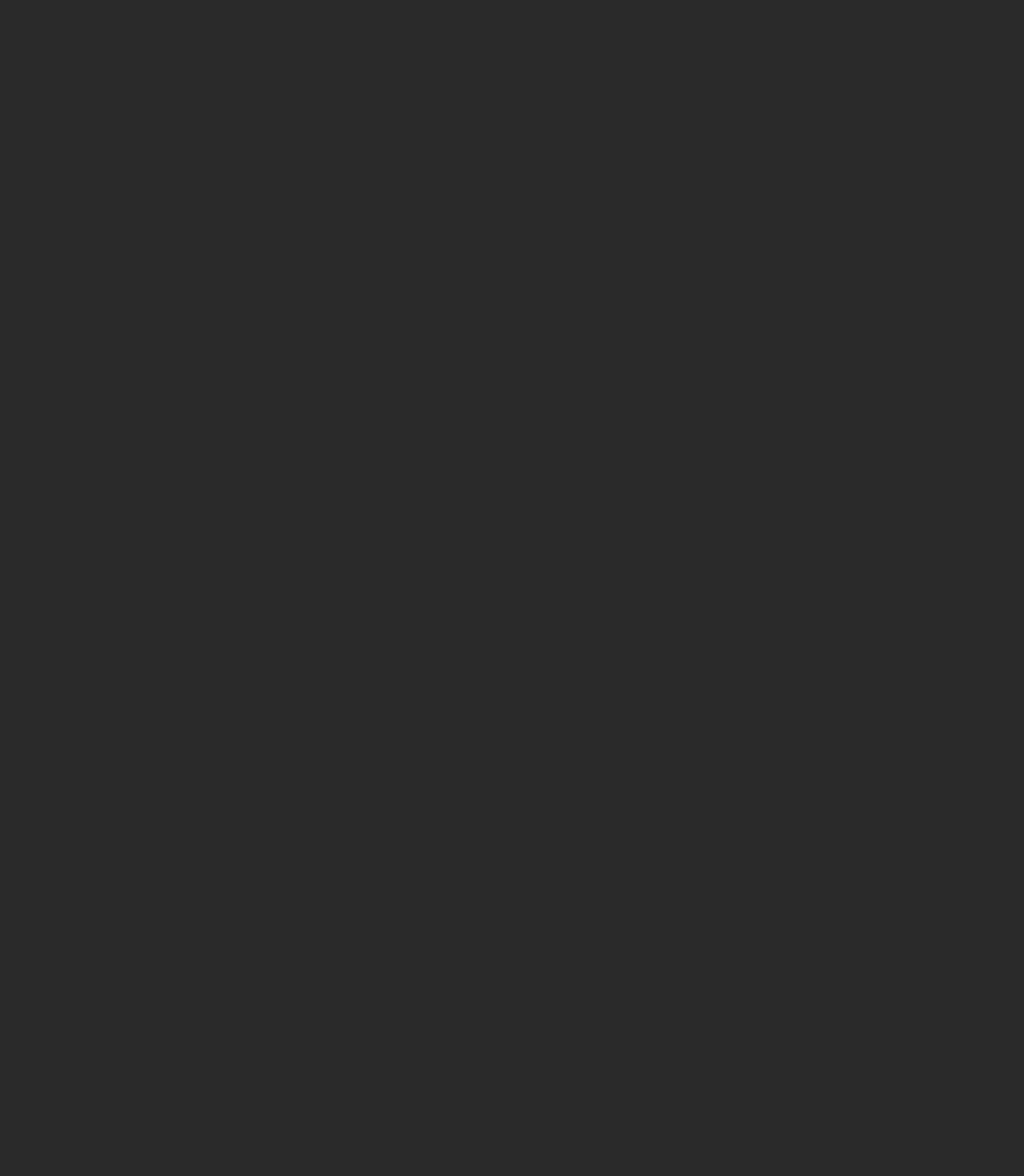
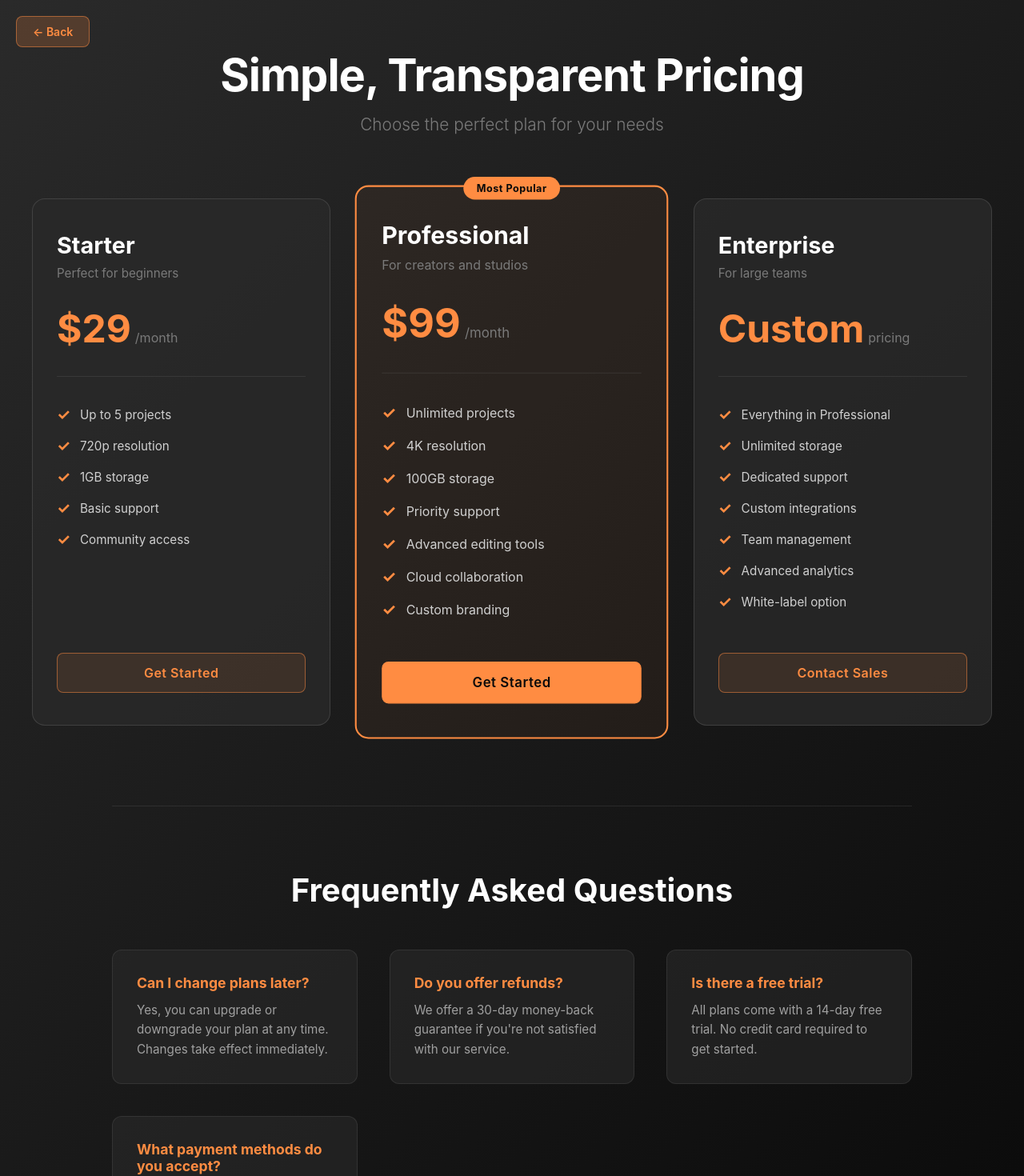
Before and after one commit to RCarScar/Screenshow-Website, a React (Vite) app in the folder screenshowsite/: page /pricing in a window 1280 px wide. Before the commit this address had no page. Shown: the top 1470 px of the page at 80% size. Before the commit the page ends 800 px from the top, so only its background shows below. Built offline with nearby package versions, Linux system fonts and the light colour scheme.

Commit message:
Imbetween Page

```diff
--- a/screenshowsite/src/App.jsx
+++ b/screenshowsite/src/App.jsx
@@ -2,11 +2,13 @@ import { useState, useEffect, useRef } from 'react';
 import { Routes, Route, Link } from 'react-router-dom';
 import './App.css';
 import Payment from './Payment';
+import Pricing from './Pricing';
 
 function App() {
   return (
     <Routes>
       <Route path="/" element={<HomePage />} />
+      <Route path="/pricing" element={<Pricing />} />
       <Route path="/payment" element={<Payment />} />
     </Routes>
   );
@@ -59,7 +61,7 @@ function HomePage() {
             <a href="#features">Features</a>
             <a href="#showcase">Showcase</a>
             <a href="#contact">Contact</a>
-            <Link to="/payment" className="nav-link">Pricing</Link>
+            <Link to="/pricing" className="nav-link">Pricing</Link>
           </div>
         </div>
       </nav>
--- /dev/null
+++ b/screenshowsite/src/Pricing.css
@@ -0,0 +1,289 @@
+/* Pricing Page Styling */
+
+.pricing-container {
+  min-height: 100vh;
+  background: linear-gradient(135deg, #2a2a2a 0%, #0a0a0a 100%);
+  padding: 60px 40px;
+  position: relative;
+  overflow: hidden;
+}
+
+.pricing-back {
+  position: fixed;
+  top: 20px;
+  left: 20px;
+  z-index: 100;
+  padding: 10px 20px;
+  background: rgba(255, 140, 66, 0.2);
+  border: 1px solid rgba(255, 140, 66, 0.5);
+  border-radius: 8px;
+  color: #ff8c42;
+  font-size: 14px;
+  font-weight: 600;
+  transition: all 0.3s ease;
+  display: flex;
+  align-items: center;
+  gap: 8px;
+  cursor: pointer;
+  font-family: inherit;
+}
+
+.pricing-back:hover {
+  background: rgba(255, 140, 66, 0.3);
+  border-color: #ff8c42;
+  transform: translateX(-4px);
+}
+
+/* Header */
+.pricing-header {
+  text-align: center;
+  margin-bottom: 80px;
+  animation: fadeIn 0.8s ease;
+}
+
+.pricing-header h1 {
+  font-size: 3.5rem;
+  color: #ffffff;
+  margin-bottom: 15px;
+  font-weight: 700;
+  letter-spacing: -1px;
+}
+
+.pricing-header p {
+  font-size: 1.3rem;
+  color: #7a7a7a;
+  font-weight: 300;
+}
+
+/* Pricing Cards Grid */
+.pricing-cards {
+  display: grid;
+  grid-template-columns: repeat(auto-fit, minmax(320px, 1fr));
+  gap: 40px;
+  max-width: 1200px;
+  margin: 0 auto 100px;
+}
+
+/* Individual Pricing Card */
+.pricing-card {
+  background: rgba(42, 42, 42, 0.8);
+  border: 1px solid rgba(122, 122, 122, 0.3);
+  border-radius: 16px;
+  padding: 40px 30px;
+  position: relative;
+  transition: all 0.3s ease;
+  display: flex;
+  flex-direction: column;
+  animation: slideUp 0.6s ease;
+}
+
+.pricing-card:hover {
+  border-color: rgba(255, 140, 66, 0.5);
+  transform: translateY(-8px);
+  box-shadow: 0 20px 60px rgba(255, 140, 66, 0.2);
+}
+
+.pricing-card.highlighted {
+  border: 2px solid #ff8c42;
+  background: rgba(255, 140, 66, 0.05);
+  transform: scale(1.05);
+}
+
+.pricing-card.highlighted:hover {
+  box-shadow: 0 30px 80px rgba(255, 140, 66, 0.3);
+}
+
+/* Featured Badge */
+.featured-badge {
+  position: absolute;
+  top: -12px;
+  left: 50%;
+  transform: translateX(-50%);
+  background: #ff8c42;
+  color: #0a0a0a;
+  padding: 6px 16px;
+  border-radius: 20px;
+  font-size: 12px;
+  font-weight: 700;
+  letter-spacing: 0.5px;
+}
+
+/* Plan Header */
+.plan-header {
+  margin-bottom: 30px;
+}
+
+.plan-header h2 {
+  font-size: 1.8rem;
+  color: #ffffff;
+  margin-bottom: 8px;
+}
+
+.plan-description {
+  color: #7a7a7a;
+  font-size: 0.95rem;
+}
+
+/* Plan Price */
+.plan-price {
+  margin-bottom: 35px;
+  border-bottom: 1px solid rgba(122, 122, 122, 0.2);
+  padding-bottom: 30px;
+}
+
+.price {
+  font-size: 3rem;
+  color: #ff8c42;
+  font-weight: 700;
+  display: inline;
+}
+
+.period {
+  color: #7a7a7a;
+  font-size: 1rem;
+  margin-left: 5px;
+}
+
+/* Features List */
+.plan-features {
+  flex: 1;
+  margin-bottom: 35px;
+}
+
+.feature {
+  display: flex;
+  align-items: center;
+  gap: 12px;
+  margin-bottom: 15px;
+  color: #d0d0d0;
+  font-size: 0.95rem;
+}
+
+.checkmark {
+  color: #ff8c42;
+  font-weight: 700;
+  font-size: 1.2rem;
+  flex-shrink: 0;
+}
+
+/* CTA Button */
+.pricing-card .cta-button {
+  width: 100%;
+  padding: 14px 24px;
+  border: 1px solid rgba(255, 140, 66, 0.5);
+  background: rgba(255, 140, 66, 0.1);
+  color: #ff8c42;
+  border-radius: 8px;
+  font-size: 1rem;
+  font-weight: 600;
+  cursor: pointer;
+  transition: all 0.3s ease;
+  font-family: inherit;
+}
+
+.pricing-card .cta-button:hover {
+  background: rgba(255, 140, 66, 0.2);
+  border-color: #ff8c42;
+}
+
+.pricing-card .cta-button.primary {
+  background: #ff8c42;
+  color: #0a0a0a;
+  border-color: #ff8c42;
+}
+
+.pricing-card .cta-button.primary:hover {
+  background: #e67e22;
+  border-color: #e67e22;
+}
+
+/* FAQ Section */
+.pricing-faq {
+  max-width: 1000px;
+  margin: 0 auto;
+  padding-top: 80px;
+  border-top: 1px solid rgba(122, 122, 122, 0.2);
+}
+
+.pricing-faq h2 {
+  font-size: 2.5rem;
+  color: #ffffff;
+  margin-bottom: 50px;
+  text-align: center;
+}
+
+.faq-grid {
+  display: grid;
+  grid-template-columns: repeat(auto-fit, minmax(280px, 1fr));
+  gap: 40px;
+}
+
+.faq-item {
+  background: rgba(42, 42, 42, 0.6);
+  border: 1px solid rgba(122, 122, 122, 0.2);
+  border-radius: 12px;
+  padding: 30px;
+  transition: all 0.3s ease;
+}
+
+.faq-item:hover {
+  border-color: rgba(255, 140, 66, 0.3);
+  background: rgba(42, 42, 42, 0.8);
+}
+
+.faq-item h3 {
+  color: #ff8c42;
+  font-size: 1.1rem;
+  margin-bottom: 12px;
+}
+
+.faq-item p {
+  color: #a0a0a0;
+  line-height: 1.6;
+  font-size: 0.95rem;
+}
+
+/* Animations */
+@keyframes fadeIn {
+  from {
+    opacity: 0;
+  }
+  to {
+    opacity: 1;
+  }
+}
+
+@keyframes slideUp {
+  from {
+    opacity: 0;
+    transform: translateY(30px);
+  }
+  to {
+    opacity: 1;
+    transform: translateY(0);
+  }
+}
+
+/* Responsive */
+@media (max-width: 768px) {
+  .pricing-container {
+    padding: 40px 20px;
+  }
+
+  .pricing-header h1 {
+    font-size: 2.5rem;
+  }
+
+  .pricing-cards {
+    grid-template-columns: 1fr;
+    gap: 30px;
+  }
+
+  .pricing-card.highlighted {
+    transform: scale(1);
+  }
+
+  .pricing-faq h2 {
+    font-size: 2rem;
+  }
+}
--- /dev/null
+++ b/screenshowsite/src/Pricing.jsx
@@ -0,0 +1,136 @@
+import { useNavigate } from 'react-router-dom';
+import './Pricing.css';
+
+function Pricing() {
+  const navigate = useNavigate();
+
+  const plans = [
+    {
+      name: 'Starter',
+      price: '$29',
+      period: '/month',
+      description: 'Perfect for beginners',
+      features: [
+        'Up to 5 projects',
+        '720p resolution',
+        '1GB storage',
+        'Basic support',
+        'Community access',
+      ],
+      highlighted: false,
+    },
+    {
+      name: 'Professional',
+      price: '$99',
+      period: '/month',
+      description: 'For creators and studios',
+      features: [
+        'Unlimited projects',
+        '4K resolution',
+        '100GB storage',
+        'Priority support',
+        'Advanced editing tools',
+        'Cloud collaboration',
+        'Custom branding',
+      ],
+      highlighted: true,
+    },
+    {
+      name: 'Enterprise',
+      price: 'Custom',
+      period: 'pricing',
+      description: 'For large teams',
+      features: [
+        'Everything in Professional',
+        'Unlimited storage',
+        'Dedicated support',
+        'Custom integrations',
+        'Team management',
+        'Advanced analytics',
+        'White-label option',
+      ],
+      highlighted: false,
+    },
+  ];
+
+  return (
+    <div className="pricing-container">
+      {/* Back Button */}
+      <button
+        onClick={() => navigate('/')}
+        className="back-button pricing-back"
+      >
+        ← Back
+      </button>
+
+      {/* Header */}
+      <div className="pricing-header">
+        <h1>Simple, Transparent Pricing</h1>
+        <p>Choose the perfect plan for your needs</p>
+      </div>
+
+      {/* Pricing Cards */}
+      <div className="pricing-cards">
+        {plans.map((plan, index) => (
+          <div
+            key={index}
+            className={`pricing-card ${plan.highlighted ? 'highlighted' : ''}`}
+          >
+            {plan.highlighted && <div className="featured-badge">Most Popular</div>}
+
+            <div className="plan-header">
+              <h2>{plan.name}</h2>
+              <p className="plan-description">{plan.description}</p>
+            </div>
+
+            <div className="plan-price">
+              <span className="price">{plan.price}</span>
+              <span className="period">{plan.period}</span>
+            </div>
+
+            <div className="plan-features">
+              {plan.features.map((feature, idx) => (
+                <div key={idx} className="feature">
+                  <span className="checkmark">✓</span>
+                  <span>{feature}</span>
+                </div>
+              ))}
+            </div>
+
+            <button
+              onClick={() => navigate('/payment')}
+              className={`cta-button ${plan.highlighted ? 'primary' : ''}`}
+            >
+              {plan.name === 'Enterprise' ? 'Contact Sales' : 'Get Started'}
+            </button>
+          </div>
+        ))}
+      </div>
+
+      {/* FAQ Section */}
+      <div className="pricing-faq">
+        <h2>Frequently Asked Questions</h2>
+        <div className="faq-grid">
+          <div className="faq-item">
+            <h3>Can I change plans later?</h3>
+            <p>Yes, you can upgrade or downgrade your plan at any time. Changes take effect immediately.</p>
+          </div>
+          <div className="faq-item">
+            <h3>Do you offer refunds?</h3>
+            <p>We offer a 30-day money-back guarantee if you're not satisfied with our service.</p>
+          </div>
+          <div className="faq-item">
+            <h3>Is there a free trial?</h3>
+            <p>All plans come with a 14-day free trial. No credit card required to get started.</p>
+          </div>
+          <div className="faq-item">
+            <h3>What payment methods do you accept?</h3>
+            <p>We accept all major credit cards, PayPal, and bank transfers for Enterprise plans.</p>
+          </div>
+        </div>
+      </div>
+    </div>
+  );
+}
+
+export default Pricing;
```
